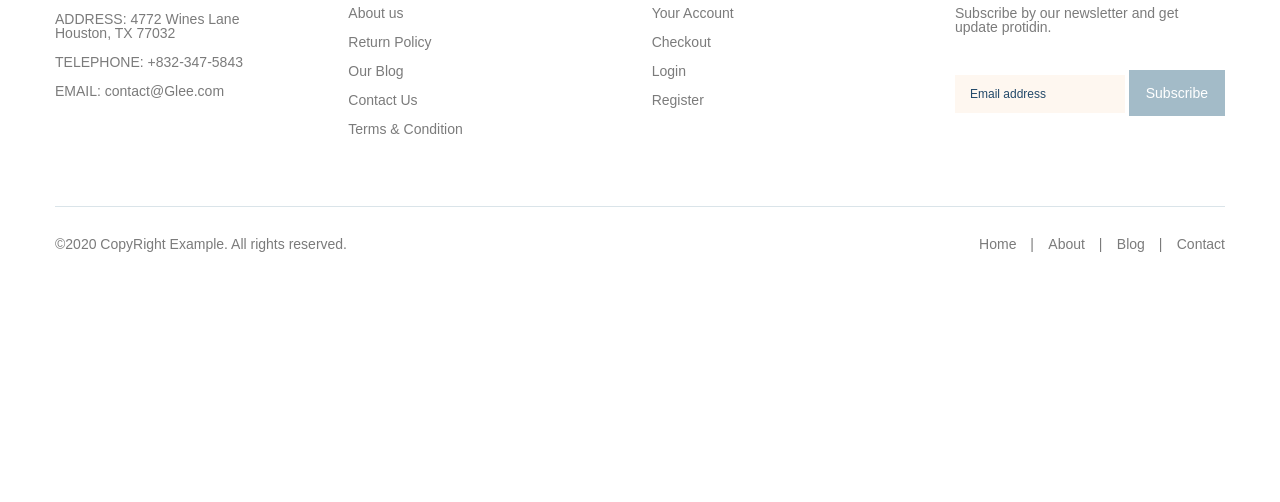
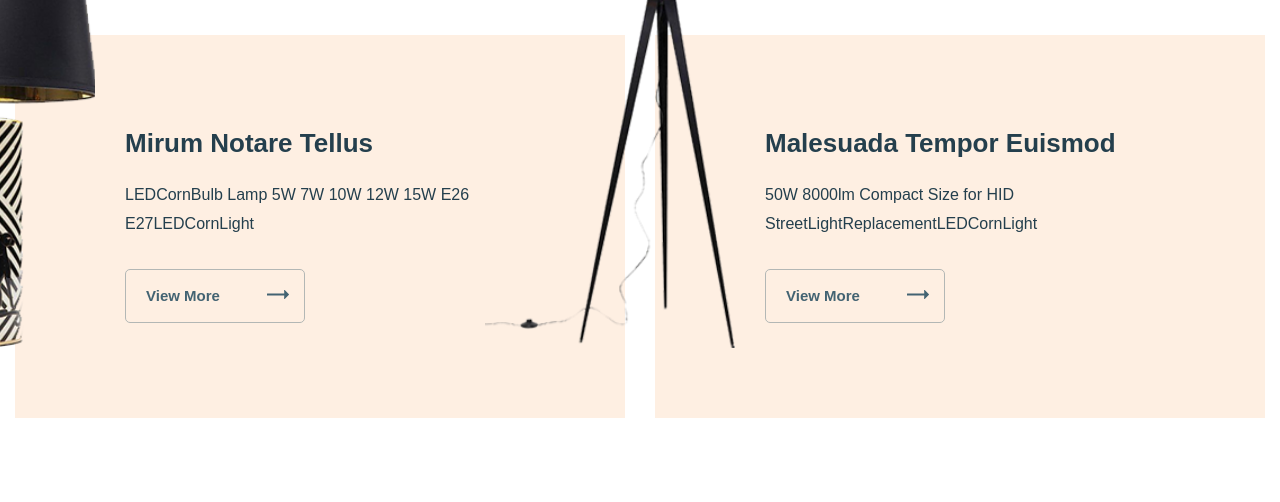
Before and after one commit to RomanVinichenko/internet-shop, a website: page app/index.html in a window 1280 px wide. Shown: the part 2003-2505 px from the top of the page. Before the commit the page ends 2284 px from the top, so only its background shows below. Drawn offline with nearby package versions, Linux system fonts and the light colour scheme; files whose address does not match are found by name.

Commit message:
full decor

```diff
--- a/app/index.html
+++ b/app/index.html
@@ -182,19 +182,16 @@
             <button class="products__menu-btn" type="button" data-filter="all">All</button>
           </li>
           <li class="products__menu-item">
-            <button class="products__menu-btn" type="button"
-            data-filter=".furnitures">Furnitures</button>
+            <button class="products__menu-btn" type="button" data-filter=".furnitures">Furnitures</button>
           </li>
           <li class="products__menu-item">
             <button class="products__menu-btn" type="button" data-filter=".chairs">Chairs</button>
           </li>
           <li class="products__menu-item">
-            <button class="products__menu-btn" type="button"
-            data-filter=".lighting">Lighting</button>
+            <button class="products__menu-btn" type="button" data-filter=".lighting">Lighting</button>
           </li>
           <li class="products__menu-item">
-            <button class="products__menu-btn" type="button"
-            data-filter=".decor">Decor</button>
+            <button class="products__menu-btn" type="button" data-filter=".decor">Decor</button>
           </li>
         </ul>
         <ul class="products__cards">
@@ -431,7 +428,47 @@
           </li>
         </ul>
       </div>
+
+      <div class="decor">
+        <div class="container">
+          <div class="decor__inner">
+            <div class="decor__item">
+              <div class="decor__content">
+                <img class="decor__item-img" src="../images/content/decor-1.png" alt="photo of product">
+                <h4 class="decor__content-title">
+                  Mirum Notare Tellus
+                </h4>
+                <p class="decor__content-text">
+                  LEDCornBulb Lamp 5W 7W 10W 12W 15W E26 E27LEDCornLight
+                </p>
+                <a class="decor__content-link" href="#">View More</a>
+              </div>
+            </div>
+            <div class="decor__item">
+              <div class="decor__content">
+                <img class="decor__item-img" src="../images/content/decor-2.png" alt="photo of product">
+                <h4 class="decor__content-title">
+                  Malesuada Tempor
+                  Euismod
+                </h4>
+                <p class="decor__content-text">
+                  50W 8000lm Compact Size for HID StreetLightReplacementLEDCornLight
+                </p>
+                <a class="decor__content-link" href="#">
+                  View More
+                </a>
+              </div>
+            </div>
+          </div>
+        </div>
+      </div>
     </section>
+
+    <section class="design">
+
+    </section>
+
+
 
   </main>
   <footer class="footer">
--- a/app/scss/blocks/_footer.scss
+++ b/app/scss/blocks/_footer.scss
@@ -25,7 +25,7 @@
     }
 
     &__item-title {
-      margin-bottom: 25px;
+      margin-bottom: 30px;
       padding-top: 15px;
       font-size: 16px;
       line-height: 21px;
@@ -84,6 +84,7 @@
       display: block;
       margin-bottom: 15px;
       color: #7b7b7b;
+      line-height: 1.5;
     }
   }
 
--- a/app/scss/blocks/_products.scss
+++ b/app/scss/blocks/_products.scss
@@ -31,6 +31,7 @@
   &__cards {
     display: flex;
     flex-wrap: wrap;
+    margin-bottom: 180px;
   }
 
   &__card {
@@ -118,3 +119,85 @@
     }
   }
 }
+
+.decor {
+  &__inner {
+    display: flex;
+    justify-content: space-between;
+  }
+
+  &__item {
+    padding: 95px 100px 95px 0;
+    width: 100%;
+    max-width: 870px;
+    background-color: #feefe2;
+
+    &:not(:last-child) {
+      margin-right: 30px;
+    }
+  }
+
+  &__content {
+    position: relative;
+    display: flex;
+    flex-direction: column;
+    margin-left: auto;
+    width: 100%;
+    max-width: 400px;
+  }
+
+  &__content-title {
+    margin-bottom: 25px;
+    font-size: 26px;
+    color: $accent;
+
+    @extend %dmsans-700;
+  }
+
+  &__content-text {
+    margin-bottom: 30px;
+    font-size: 16px;
+    line-height: 1.8;
+    color: $accent;
+
+    @extend %rubik-400;
+  }
+
+  &__content-link {
+    position: relative;
+    padding: 20px;
+    width: 180px;
+    border: 1px solid #b3b7b5;
+    border-radius: 5px;
+    font-weight: 700;
+    font-size: 15px;
+    line-height: 12px;
+    transition: all .3s;
+    cursor: pointer;
+    color: #436372;
+
+    &:hover {
+      background-color: #fff;
+    }
+
+    &::after {
+      content: "";
+      position: absolute;
+      right: 15px;
+      width: 22px;
+      height: 9px;
+      background-image: url("../images/icons/arrow-right-dark.svg");
+    }
+
+    @extend %rubik-500;
+  }
+
+  &__item-img {
+    position: absolute;
+    left: -70%;
+    bottom: -25px;
+    height: 450px;
+    max-width: 250px;
+    object-fit: cover;
+  }
+}
--- a/app/scss/style.scss
+++ b/app/scss/style.scss
@@ -4,7 +4,8 @@
 @import "fonts";
 @import "global";
 @import "blocks/_header.scss";
-@import "blocks/_footer.scss";
 @import "blocks/_intro.scss";
 @import "blocks/_products.scss";
+@import "blocks/_design.scss";
+@import "blocks/_footer.scss";
 @import "media";
```
Also changed, not shown: app/css/style.min.css, app/images/content/decor-1.png (added), app/images/content/decor-2.png (added), app/images/icons/arrow-right-dark.svg (added), app/scss/blocks/_design.scss (added), 1 other file. Lines whose indentation alone changed are shown as unchanged.
